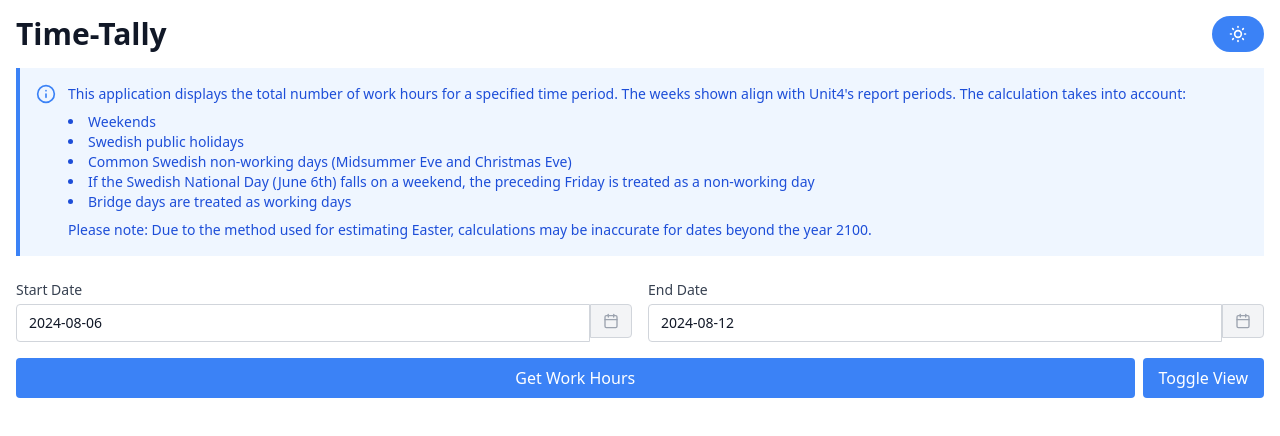
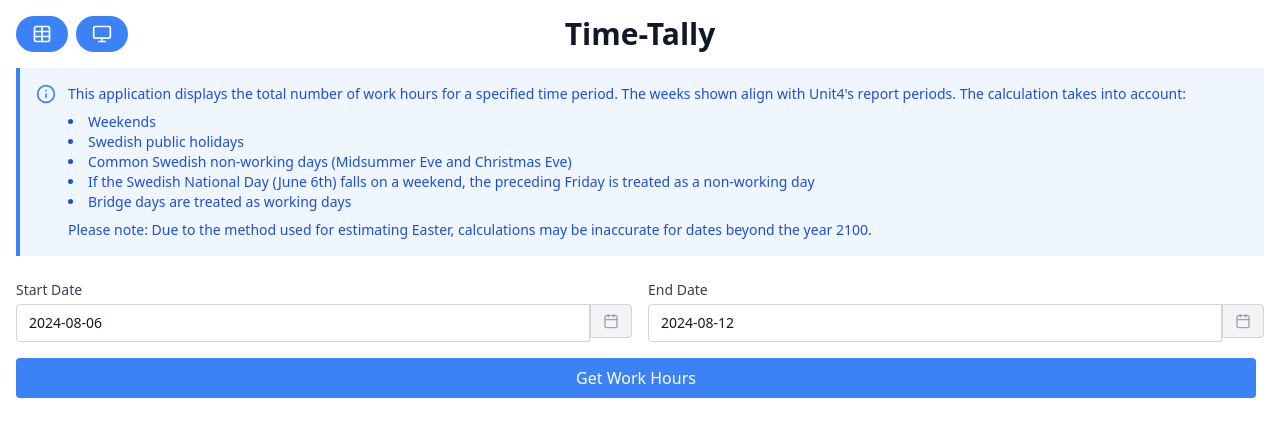
Before and after one commit to JoakimOscarsson/timetally-frontend, a React app: page / in a window 1280 px wide. Shown: the top 436 px of the page. Built offline with nearby package versions, Linux system fonts and the light colour scheme.

Commit message:
Fixed dev mode, centered title on large screens and leftadjusted it on small ones

```diff
--- a/compose.yaml
+++ b/compose.yaml
@@ -8,6 +8,8 @@ services:
     volumes:
       - ./src:/app/src
       - ./public:/app/public
+      - ./tailwind.config.js:/app/tailwind.config.js
+      - ./postcss.config.js:/app/postcss.config.js
     environment:
       - NODE_ENV=development
     command: npm run start
--- a/package.json
+++ b/package.json
@@ -10,7 +10,7 @@
   "dependencies": {
     "react": "^18.2.0",
     "react-dom": "^18.2.0",
-    "lucide-react": "^0.144.0"
+    "lucide-react": "^0.424.0"
   },
   "devDependencies": {
     "@babel/core": "^7.15.0",
@@ -23,7 +23,7 @@
     "postcss": "^8.3.6",
     "postcss-loader": "^6.1.1",
     "style-loader": "^3.2.1",
-    "tailwindcss": "^2.2.7",
+    "tailwindcss": "^3.4.7",
     "webpack": "^5.50.0",
     "webpack-cli": "^4.8.0",
     "webpack-dev-server": "^4.0.0",
--- a/src/components/ExpandableRow.js
+++ b/src/components/ExpandableRow.js
@@ -1,10 +1,12 @@
 import React, { useState } from 'react';
 import { ChevronDown, ChevronRight } from 'lucide-react';
 
-const ExpandableRow = ({ label, hours, children, level = 0, defaultExpanded = false }) => {
+const ExpandableRow = ({ label, hours, children, level = 0, defaultExpanded = false, colorMode }) => {
   const [isExpanded, setIsExpanded] = useState(defaultExpanded);
 
   const toggleExpand = () => setIsExpanded(!isExpanded);
+
+  const isDarkMode = colorMode === 'dark' || (colorMode === 'system' && window.matchMedia('(prefers-color-scheme: dark)').matches);
 
   return (
     <>
--- a/src/components/WorkHoursVisualization.js
+++ b/src/components/WorkHoursVisualization.js
@@ -1,5 +1,5 @@
 import React, { useState, useEffect } from 'react';
-import { Calendar, InfoIcon, Sun, Moon, Monitor, SunMedium } from 'lucide-react';
+import { Calendar, InfoIcon, Sun, Moon, Monitor, Table, ListCollapse } from 'lucide-react';
 import { Button } from "./ui/button";
 import { Alert, AlertDescription } from "./ui/alert";
 import ExpandableRow from './ExpandableRow';
@@ -30,7 +30,6 @@ const WorkHoursVisualization = () => {
   const [isLoading, setIsLoading] = useState(false);
   const [visualizationType, setVisualizationType] = useState('table');
   const [colorMode, setColorMode] = useState('system');
-  const [isHovering, setIsHovering] = useState(false);
 
   useEffect(() => {
     const savedMode = getCookie('colorMode');
@@ -74,9 +73,6 @@ const WorkHoursVisualization = () => {
   };
 
   const getThemeIcon = () => {
-    if (!isHovering) {
-      return <SunMedium size={20} />;
-    }
     switch (colorMode) {
       case 'light': return <Sun size={20} />;
       case 'dark': return <Moon size={20} />;
@@ -164,7 +160,7 @@ const WorkHoursVisualization = () => {
     return Object.entries(yearData)
       .filter(([key, value]) => key !== "total" && typeof value === "object")
       .map(([monthKey, monthData]) => (
-        <ExpandableRow key={monthKey} label={monthKey.split('-')[1]} hours={monthData.total} level={1}>
+        <ExpandableRow key={monthKey} label={monthKey.split('-')[1]} hours={monthData.total} level={1} colorMode={colorMode}>
           {renderWeeks(monthData)}
         </ExpandableRow>
       ));
@@ -174,7 +170,7 @@ const WorkHoursVisualization = () => {
     return Object.entries(workHours)
       .filter(([key, value]) => key !== "total" && typeof value === "object")
       .map(([year, yearData]) => (
-        <ExpandableRow key={year} label={year} hours={yearData.total} defaultExpanded={true}>
+        <ExpandableRow key={year} label={year} hours={yearData.total} colorMode={colorMode} defaultExpanded={true}>
           {renderMonths(yearData)}
         </ExpandableRow>
       ));
@@ -184,18 +180,33 @@ const WorkHoursVisualization = () => {
     setVisualizationType(prev => prev === 'expandable' ? 'table' : 'expandable');
   };
 
+  const getViewIcon = () => {
+    return visualizationType === 'table' ? <Table size={20} /> : <ListCollapse size={20} />;
+  };
+
   return (
     <div className="container mx-auto p-4">
-      <div className="flex justify-between items-center mb-4">
-        <h1 className="text-3xl font-bold text-center dark:text-white">Time-Tally</h1>
+      <div className="flex items-center justify-between mb-4 relative">
+          <h1 className="text-3xl font-bold text-left dark:text-white md:hidden">
+            Time-Tally
+          </h1>
+        <h1 className="text-3xl font-bold text-center dark:text-white absolute left-1/2 transform -translate-x-1/2 hidden md:block">
+          Time-Tally
+        </h1>
+        <div className="flex justify-end space-x-2 flex-shrink-0">
+          <Button
+              onClick={toggleVisualization}
+              className="p-2 rounded-full"
+          >
+            {getViewIcon()}
+          </Button>
           <Button
             onClick={toggleTheme}
-          onMouseEnter={() => setIsHovering(true)}
-          onMouseLeave={() => setIsHovering(false)}
             className="p-2 rounded-full"
           >
             {getThemeIcon()}
           </Button>
+        </div>
       </div>
 
       <div className="bg-blue-50 border-l-4 border-blue-500 p-4 mb-6 dark:bg-gray-800 dark:border-blue-400">
@@ -274,9 +285,6 @@ const WorkHoursVisualization = () => {
         <Button onClick={fetchWorkHours} className="flex-grow mr-2" disabled={isLoading}>
           {isLoading ? 'Loading...' : 'Get Work Hours'}
         </Button>
-        <Button onClick={toggleVisualization} className="flex-shrink-0">
-          Toggle View
-        </Button>
       </div>
 
 
```
Also changed, not shown: 2 other files (tests, documents, lock files or other folders). Lines whose indentation alone changed are shown as unchanged.
